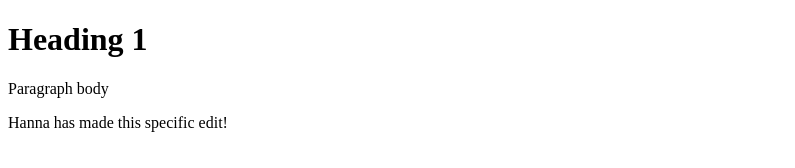
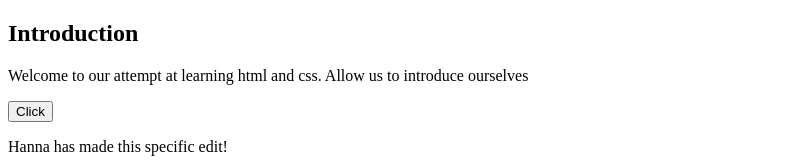
Before and after one commit to kodyt/movie-website, a plain HTML site: page index.html in a window 1280 px wide. Shown: the top 168 px of the page, without its empty margins (0-795 px from the left). Drawn offline with Linux system fonts and the light colour scheme.

Commit message:
Style changes and branch testing

```diff
--- a/index.html
+++ b/index.html
@@ -1,20 +1,30 @@
 <!DOCTYPE html>
 <html lang="en">
 <head>
-<title>THIS IS A VERY COOL WEBSITE ! :))))</title>
+<title>
+  Kody and Hanna's Amazing Website
+</title>
   </head>
   <body>
 
-    <h1>Heading 1</h1>
-    <p>Paragraph body</p>
+    <h2>Introduction</h2>
+
+    <p>
+      Welcome to our attempt at learning html and css. Allow us to introduce ourselves
+    </p>
+
+    <button>Click</button>
     <p>Hanna has made this specific edit! <br> <br> </p>
+
     <div style="text-align:center">
       <h1>This is Kody:<br> </h1>
       <img src="https://lh3.googleusercontent.com/7vLAOpOsds-hsp5VnUE_Q3ed_YbsqK_cmEpFtgeJChpAKwV_ZoA081QMtXktKaJBHV9iOG7oazShdsVUkPdlvmvc6737wjY1gxsIqUK9GSz6X0kag0fLprjGoJPXlfE-IFxhgzUQGlU=w2400" width="200" height="480"/>
       <h1> This is Hanna: <br></h1>
       <img src="https://lh3.googleusercontent.com/Xw0PBu9HmnPKR6qNW-dvlQpr4FKZdYsQmY9I19lG51H8LtBQDAtTVbrfFKY_2KfEt8OxaqPCJxn87zo0suRTE4uwf-Yh-ktK9gfYzbuEuDvV19xFiY7GIDYaqLQBbA5S7xMz3Rou9rE=w1920-h1080" width="350" height="480"/>
     </div>
+
     <h1> They do some pretty cool stuff. <br></h1>
+
     <div style="width:100%;height:480px;background-color:black;text-align:center;">
       <video style="height:100%;" controls>
         <source src="https://lh3.googleusercontent.com/GEW3KWc3hqpZqtA-5N08J8c5kJ5C2WZXnkQC2UVwIctz_y1y3c-NFaUaTm6YXKnBtpjn-61H3W7DcCzWmDbBzr2F7yjZbRt8FJSn4Rjo7zgqd16Ryjqdt5jComGLISnoIEjcSsa7BJY=m18" type="video/mp4">
```
